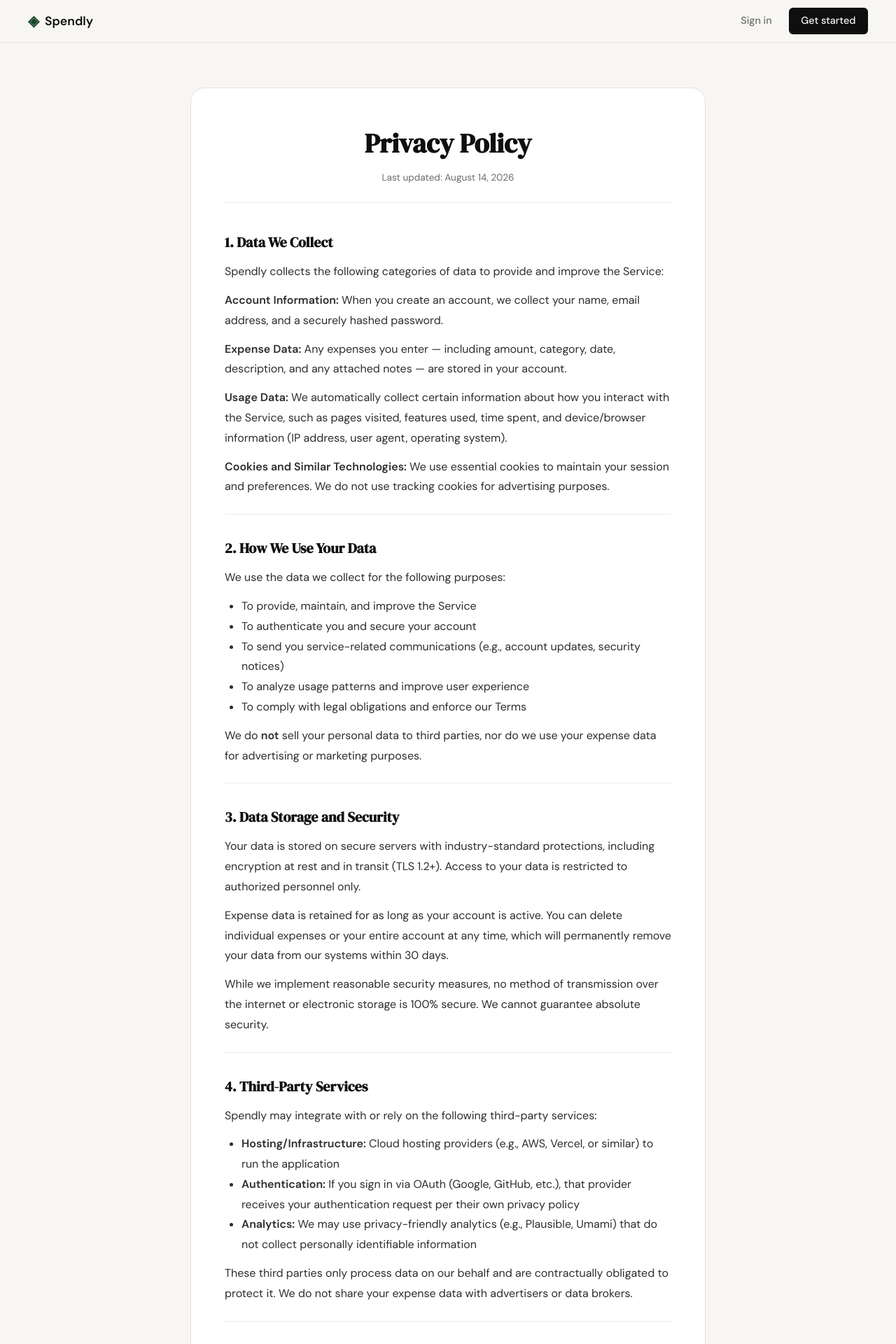
After one commit to Rudra30507/spendly, a Flask app: page /privacy in a window 1280 px wide. The commit adds this page. Shown: the top 1920 px of the page at 70% size. Run offline with Flask 3, Linux system fonts and the light colour scheme.

Commit message:
Add Terms and Privacy pages
- Add GET /terms route rendering templates/terms.html
- Add GET /privacy route rendering templates/privacy.html
- Create templates/terms.html with Terms and Conditions content
- Create templates/privacy.html with Privacy Policy content
- Update footer links in base.html to point to /terms and /privacy
- Add legal page styling to static/css/style.css

```diff
--- a/app.py
+++ b/app.py
@@ -20,6 +20,16 @@ def register():
 @app.route("/login")
 def login():
     return render_template("login.html")
+
+
+@app.route("/terms")
+def terms():
+    return render_template("terms.html")
+
+
+@app.route("/privacy")
+def privacy():
+    return render_template("privacy.html")
 
 
 # ------------------------------------------------------------------ #
--- a/static/css/style.css
+++ b/static/css/style.css
@@ -528,3 +528,89 @@ a { color: inherit; text-decoration: none; }
     .nav-links a:not(.nav-cta) { display: none; }
     .hero { padding: 3rem 1rem 2rem; }
 }
+
+/* ------------------------------------------------------------------ */
+/* Legal pages (Terms, Privacy)                                        */
+/* ------------------------------------------------------------------ */
+
+.legal-page {
+    padding: 4rem 2rem;
+    max-width: 800px;
+    margin: 0 auto;
+}
+
+.legal-inner {
+    background: var(--paper-card);
+    border: 1px solid var(--border);
+    border-radius: var(--radius-lg);
+    padding: 3rem;
+}
+
+.legal-header {
+    text-align: center;
+    margin-bottom: 2.5rem;
+    padding-bottom: 1.5rem;
+    border-bottom: 1px solid var(--border-soft);
+}
+
+.legal-header h1 {
+    font-family: var(--font-display);
+    font-size: clamp(1.75rem, 3vw, 2.5rem);
+    color: var(--ink);
+    margin-bottom: 0.5rem;
+}
+
+.legal-meta {
+    font-size: 0.85rem;
+    color: var(--ink-muted);
+}
+
+.legal-content {
+    display: flex;
+    flex-direction: column;
+    gap: 2rem;
+}
+
+.legal-content section {
+    padding-bottom: 1.5rem;
+    border-bottom: 1px solid var(--border-soft);
+}
+
+.legal-content section:last-child {
+    border-bottom: none;
+    padding-bottom: 0;
+}
+
+.legal-content h2 {
+    font-family: var(--font-display);
+    font-size: 1.25rem;
+    color: var(--ink);
+    margin-bottom: 0.75rem;
+}
+
+.legal-content p {
+    color: var(--ink-soft);
+    line-height: 1.8;
+    margin-bottom: 0.75rem;
+}
+
+.legal-content p:last-child {
+    margin-bottom: 0;
+}
+
+.legal-content a {
+    color: var(--accent);
+    font-weight: 500;
+    text-decoration: underline;
+    text-underline-offset: 2px;
+}
+
+.legal-content a:hover {
+    color: var(--accent-2);
+}
+
+/* Responsive adjustments */
+@media (max-width: 600px) {
+    .legal-page { padding: 2rem 1rem; }
+    .legal-inner { padding: 1.5rem; }
+}
--- a/templates/base.html
+++ b/templates/base.html
@@ -34,6 +34,10 @@
             <span class="brand-icon">◈</span>
             <span class="footer-name">Spendly</span>
             <p class="footer-copy">Track every rupee. Own your finances.</p>
+            <nav class="footer-links">
+                <a href="{{ url_for('terms') }}">Terms and Conditions</a>
+                <a href="{{ url_for('privacy') }}">Privacy Policy</a>
+            </nav>
         </div>
     </footer>
 
--- /dev/null
+++ b/templates/privacy.html
@@ -0,0 +1,147 @@
+{% extends "base.html" %}
+
+{% block title %}Privacy Policy — Spendly{% endblock %}
+
+{% block content %}
+<section class="legal-page">
+    <div class="legal-inner">
+        <header class="legal-header">
+            <h1>Privacy Policy</h1>
+            <p class="legal-meta">Last updated: August 14, 2026</p>
+        </header>
+
+        <article class="legal-content">
+            <section>
+                <h2>1. Data We Collect</h2>
+                <p>
+                    Spendly collects the following categories of data to provide and improve the Service:
+                </p>
+                <p>
+                    <strong>Account Information:</strong> When you create an account, we collect your name,
+                    email address, and a securely hashed password.
+                </p>
+                <p>
+                    <strong>Expense Data:</strong> Any expenses you enter — including amount, category, date,
+                    description, and any attached notes — are stored in your account.
+                </p>
+                <p>
+                    <strong>Usage Data:</strong> We automatically collect certain information about how you
+                    interact with the Service, such as pages visited, features used, time spent, and
+                    device/browser information (IP address, user agent, operating system).
+                </p>
+                <p>
+                    <strong>Cookies and Similar Technologies:</strong> We use essential cookies to maintain
+                    your session and preferences. We do not use tracking cookies for advertising purposes.
+                </p>
+            </section>
+
+            <section>
+                <h2>2. How We Use Your Data</h2>
+                <p>
+                    We use the data we collect for the following purposes:
+                </p>
+                <ul style="margin-left: 1.5rem; margin-bottom: 0.75rem; color: var(--ink-soft); line-height: 1.8;">
+                    <li>To provide, maintain, and improve the Service</li>
+                    <li>To authenticate you and secure your account</li>
+                    <li>To send you service-related communications (e.g., account updates, security notices)</li>
+                    <li>To analyze usage patterns and improve user experience</li>
+                    <li>To comply with legal obligations and enforce our Terms</li>
+                </ul>
+                <p>
+                    We do <strong>not</strong> sell your personal data to third parties, nor do we use your
+                    expense data for advertising or marketing purposes.
+                </p>
+            </section>
+
+            <section>
+                <h2>3. Data Storage and Security</h2>
+                <p>
+                    Your data is stored on secure servers with industry-standard protections, including
+                    encryption at rest and in transit (TLS 1.2+). Access to your data is restricted to
+                    authorized personnel only.
+                </p>
+                <p>
+                    Expense data is retained for as long as your account is active. You can delete
+                    individual expenses or your entire account at any time, which will permanently remove
+                    your data from our systems within 30 days.
+                </p>
+                <p>
+                    While we implement reasonable security measures, no method of transmission over the
+                    internet or electronic storage is 100% secure. We cannot guarantee absolute security.
+                </p>
+            </section>
+
+            <section>
+                <h2>4. Third-Party Services</h2>
+                <p>
+                    Spendly may integrate with or rely on the following third-party services:
+                </p>
+                <ul style="margin-left: 1.5rem; margin-bottom: 0.75rem; color: var(--ink-soft); line-height: 1.8;">
+                    <li><strong>Hosting/Infrastructure:</strong> Cloud hosting providers (e.g., AWS, Vercel,
+                        or similar) to run the application</li>
+                    <li><strong>Authentication:</strong> If you sign in via OAuth (Google, GitHub, etc.),
+                        that provider receives your authentication request per their own privacy policy</li>
+                    <li><strong>Analytics:</strong> We may use privacy-friendly analytics (e.g., Plausible,
+                        Umami) that do not collect personally identifiable information</li>
+                </ul>
+                <p>
+                    These third parties only process data on our behalf and are contractually obligated
+                    to protect it. We do not share your expense data with advertisers or data brokers.
+                </p>
+            </section>
+
+            <section>
+                <h2>5. Your Rights</h2>
+                <p>
+                    Depending on your jurisdiction, you may have the following rights regarding your
+                    personal data:
+                </p>
+                <ul style="margin-left: 1.5rem; margin-bottom: 0.75rem; color: var(--ink-soft); line-height: 1.8;">
+                    <li><strong>Access:</strong> Request a copy of the data we hold about you</li>
+                    <li><strong>Rectification:</strong> Correct inaccurate or incomplete data</li>
+                    <li><strong>Erasure:</strong> Request deletion of your data (subject to legal obligations)</li>
+                    <li><strong>Portability:</strong> Receive your data in a structured, commonly used format</li>
+                    <li><strong>Objection:</strong> Object to certain processing activities</li>
+                </ul>
+                <p>
+                    To exercise these rights, contact us at the email below. We will respond within
+                    30 days as required by applicable law.
+                </p>
+            </section>
+
+            <section>
+                <h2>6. Children's Privacy</h2>
+                <p>
+                    Spendly is not intended for use by individuals under the age of 13. We do not
+                    knowingly collect personal data from children. If you believe we have collected
+                    data from a child, please contact us immediately.
+                </p>
+            </section>
+
+            <section>
+                <h2>7. Changes to This Policy</h2>
+                <p>
+                    We may update this Privacy Policy from time to time. If we make material changes,
+                    we will update the "Last updated" date at the top of this page and provide a
+                    prominent notice on the Service.
+                </p>
+                <p>
+                    Your continued use of the Service after changes constitutes acceptance of the
+                    updated policy.
+                </p>
+            </section>
+
+            <section>
+                <h2>8. Contact Us</h2>
+                <p>
+                    If you have any questions about this Privacy Policy or our data practices, please
+                    contact us at:
+                </p>
+                <p>
+                    <a href="mailto:privacy@spendly.example">privacy@spendly.example</a>
+                </p>
+            </section>
+        </article>
+    </div>
+</section>
+{% endblock %}
```
Also changed, not shown: 2026-08-10-163140-local-command-caveatcaveat-the-messages-below.txt (added, +26 -0 lines), note.md (added, +10 -0 lines), templates/terms.html (added, +120 -0 lines).
